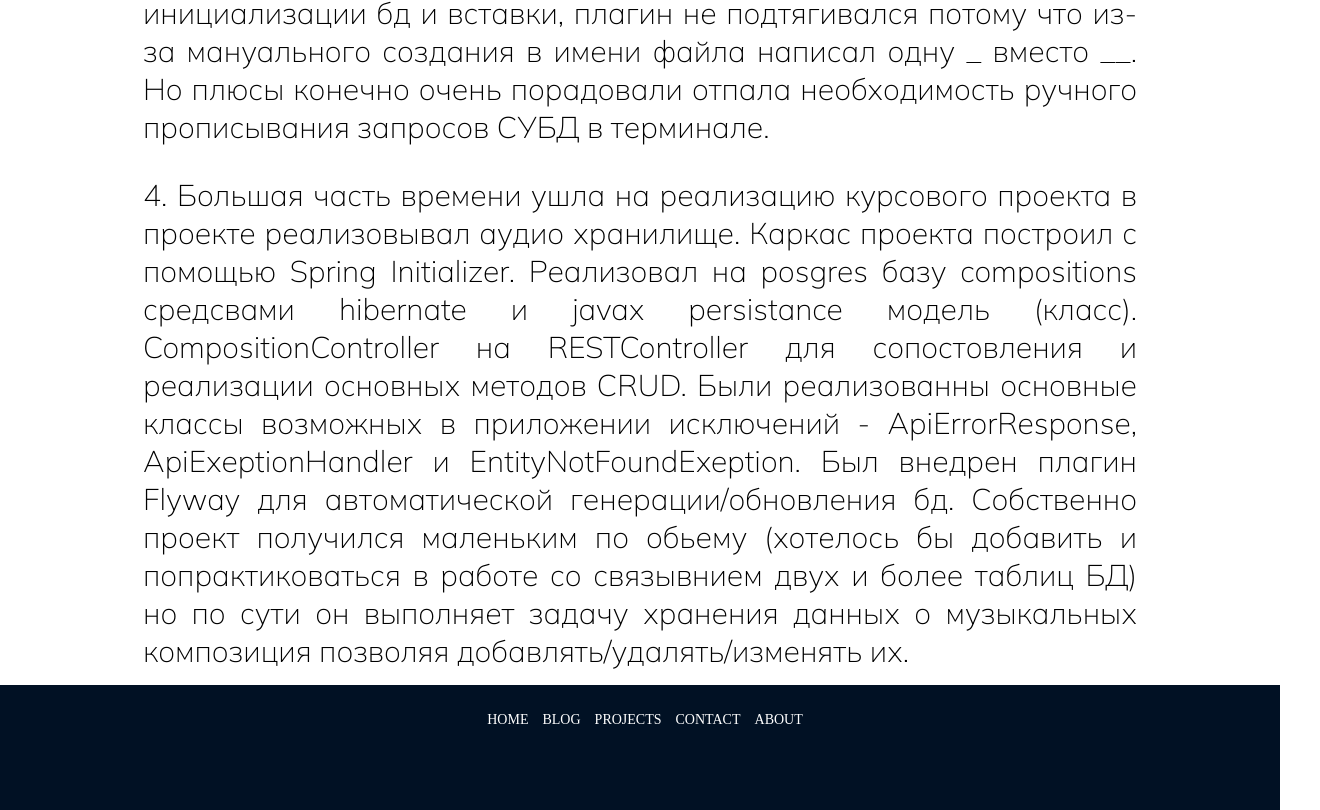
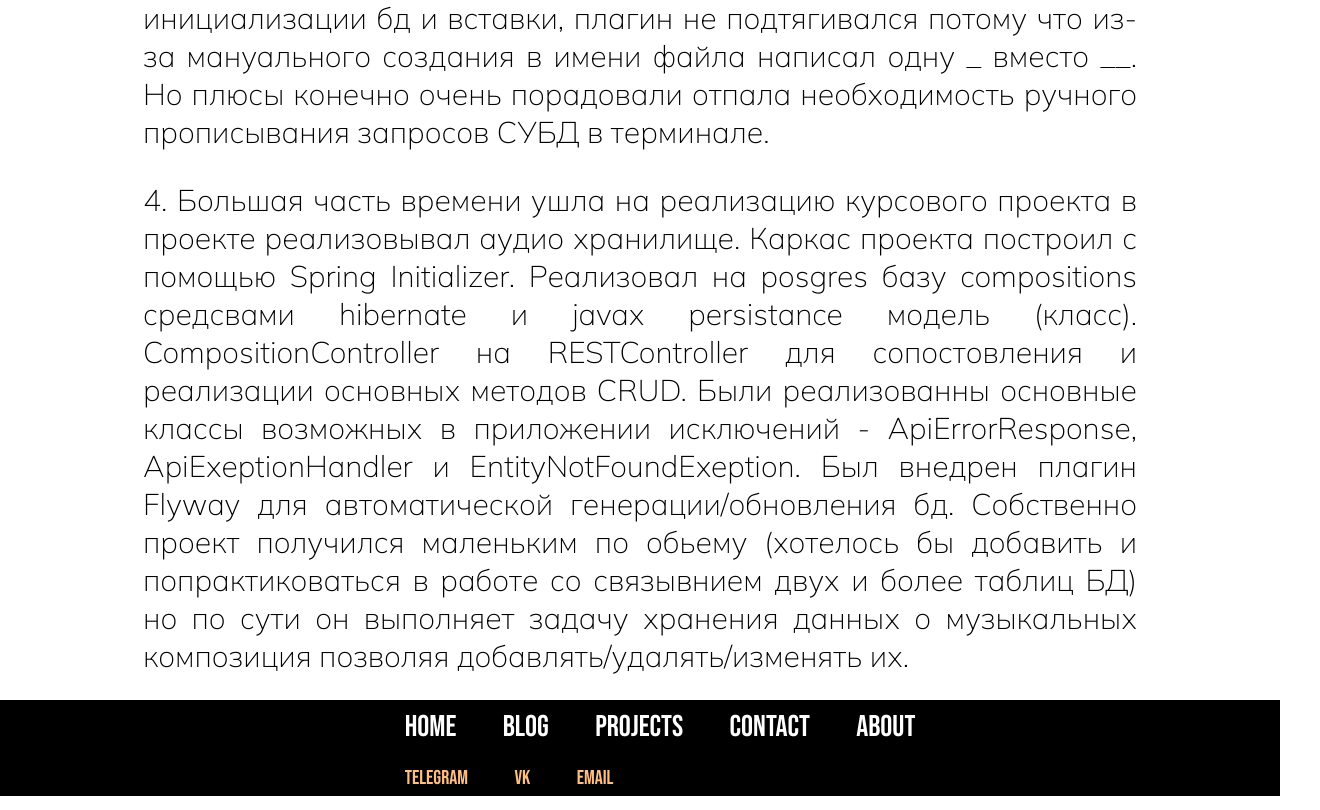
Before and after one commit to Rollcorn/rollcorn.github.io, a plain HTML site: page index.html in a window 1280 px wide. Shown: the part 1523-2333 px from the top of the page, 1320 px wide, since content can reach past the window. Drawn offline with Linux system fonts and the light colour scheme.

Commit message:
Update header and footer

```diff
--- a/css/style.css
+++ b/css/style.css
@@ -16,9 +16,10 @@ main {
 }
 .logo {
   font-family: "Bebas Neue", cursive;
-  background: #fff;
+  background: rgb(255, 190, 129);
+  font-size: 70px;
   padding: 20px;
-  font-size: 70px;
+  box-sizing: border-box;
   width: 100%;
   display: flex;
   justify-content: left;
@@ -40,7 +41,7 @@ nav {
   justify-content: center;
   background-color: rgb(0, 0, 0);
   font-size: 40px;
-  margin-top: 10px;
+  margin-top: 15px;
 }
 
 .refline {
@@ -63,19 +64,29 @@ nav {
 }
 
 footer {
-  width: 100%;
-  height: 100%;
-  background: #011124;
-  margin: 0 auto;
-  text-align: center;
-  padding-top: 25px;
+  min-height: 50px;
+  font-family: "Bebas Neue", cursive;
+  display: grid;
+
+  justify-content: center;
+
+  background-color: rgb(0, 0, 0);
+  font-size: 40px;
+  margin-top: 10px;
 }
+
 footer a {
+  justify-content: center;
   color: white;
-  font-size: 14px;
-  margin-left: 10px;
+  font-size: 30px;
+  margin-left: 40px;
 }
-footer nav a:hover {
+footer div.footcontacts a {
+  color: rgb(255, 190, 129);
+  font-size: 20px;
+  margin-bottom: 20px;
+}
+footer div a:hover {
   border-bottom: 1px solid white;
 }
 
--- a/index.html
+++ b/index.html
@@ -113,13 +113,18 @@
     </main>
 
     <footer>
-      <nav>
+      <div>
         <a href="index.html">HOME</a>
         <a href="blog.html">BLOG</a>
         <a href="projects.html">PROJECTS</a>
         <a href="contact.html">CONTACT</a>
         <a href="about.html">ABOUT</a>
-      </nav>
+      </div>
+      <div class="footcontacts">
+        <a href="about.html">telegram</a>
+        <a href="about.html">vk</a>
+        <a href="about.html">email</a>
+      </div>
     </footer>
     <script src="js/script.js"></script>
   </body>
```
